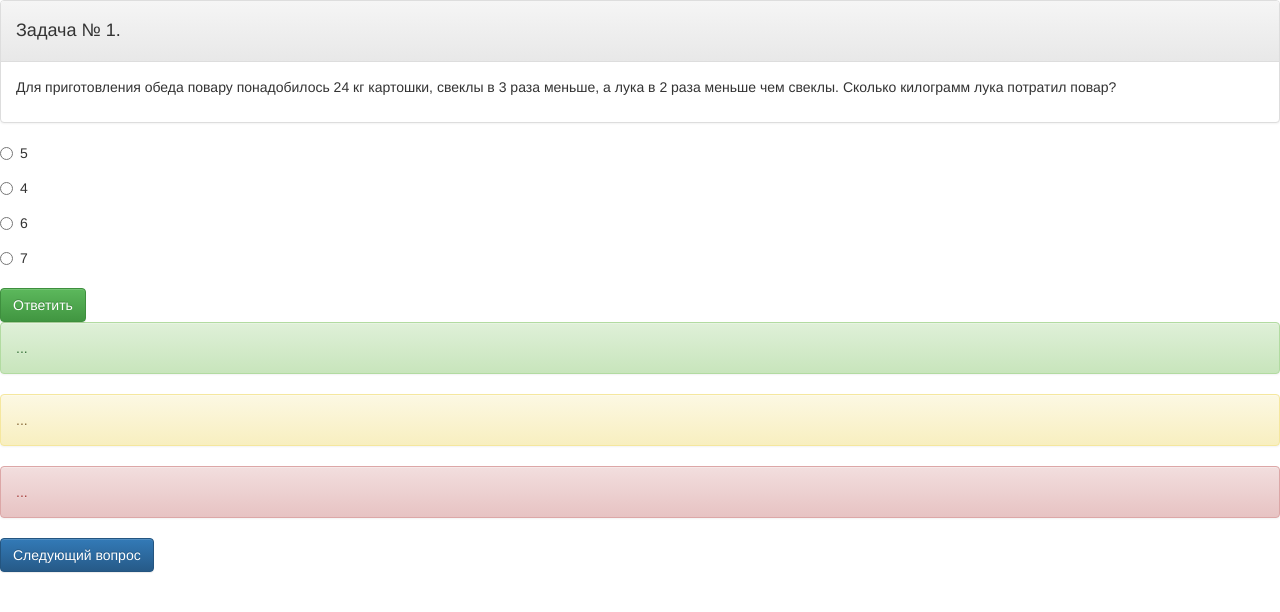
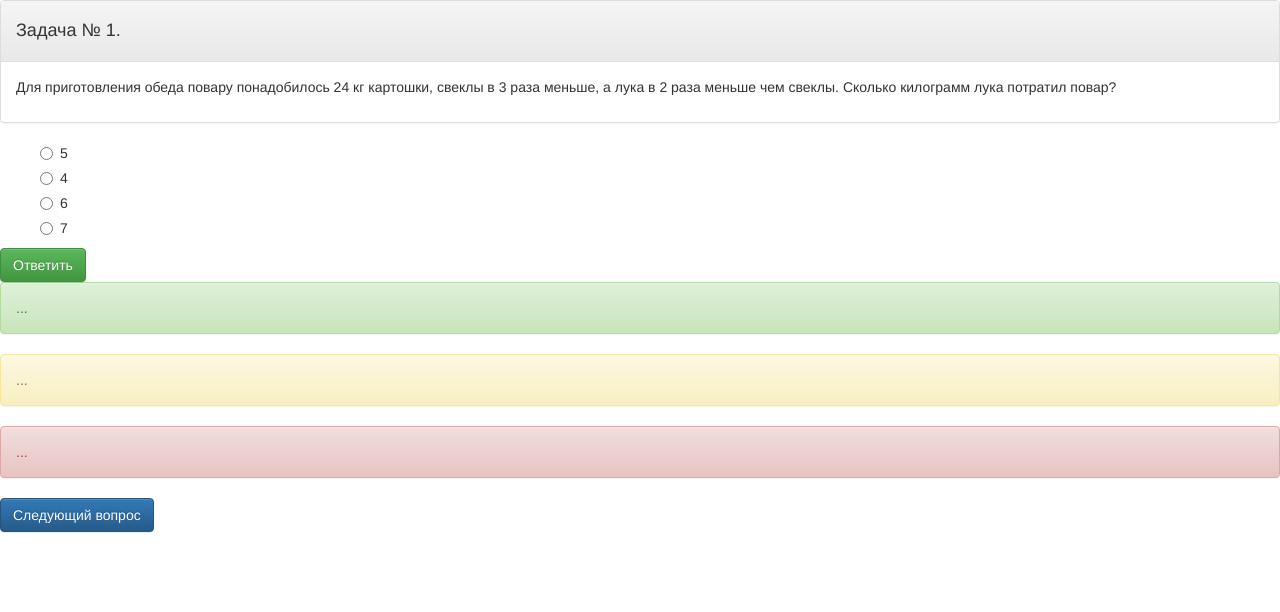
Before and after one commit to trubchickanna/math_test, a website: page index.html in a window 1280 px wide. Drawn offline with nearby package versions, Linux system fonts and the light colour scheme.

Commit message:
view v5.2

```diff
--- a/index.html
+++ b/index.html
@@ -16,26 +16,28 @@
 			</p>
 		  </div>
 		</div>
-		<div class="radio">
+		<ul>
+			<li class="radio">
 				<label>
 				  <input type="radio" name="optionsRadios" id="optionsRadios1" value="option1" class="answer">
 				</label>
-		</div>
-		<div class="radio">
+			</li>
+			<li class="radio">
 				<label>
 				  <input type="radio" name="optionsRadios" id="optionsRadios2" value="option2" class="answer">
 				</label>
-		</div>
-		<div class="radio">
+			</li>
+			<li class="radio">
 				<label>
 				  <input type="radio" name="optionsRadios" id="optionsRadios3" value="option3" class="answer">
 				</label>
-		</div>
-		<div class="radio">
+			</li>
+			<li class="radio">
 				<label>
 				  <input type="radio" name="optionsRadios" id="optionsRadios4" value="option4" class="answer">
 				</label>
-		</div>
+			</li>
+		</ul>
 		<button type="button" class="btn btn-success">Ответить</button>
 		<div class="alert alert-success">...</div>
 		<div class="alert alert-warning">...</div>
--- a/js/task.js
+++ b/js/task.js
@@ -36,9 +36,7 @@ task.ViewTask = function(taskId) {
 		this.elemTaskNumber.innerHTML = '<p> Задача № '+taskObj.id+'.</p>';
 		this.elemTaskQuestion.innerHTML = '<p>'+taskObj.question+'</p>';
 		for(i = 0; i < this.elemAnswers.length; i++){
-			this.answerText = document.createElement("p");
-			this.answerText.innerHTML = taskObj.answers[i].decision;
-			this.elemAnswers[i].appendChild(this.answerText);
+			this.elemAnswers[i].insertAdjacentText("beforeEnd",taskObj.answers[i].decision);
 		}
 	};
 
```
Lines whose indentation alone changed are shown as unchanged.
